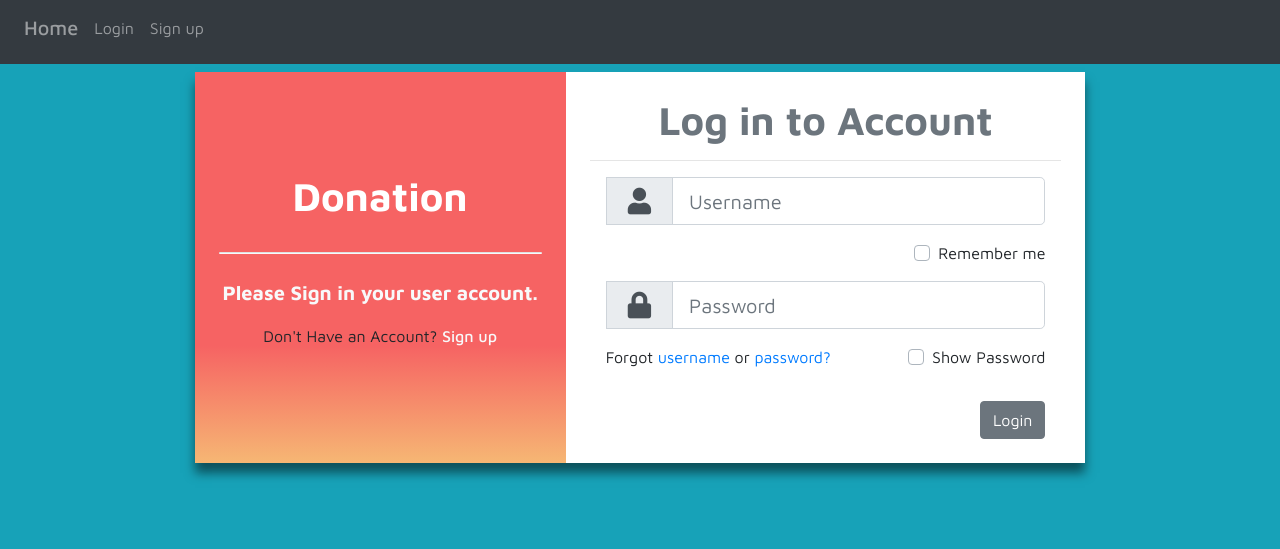
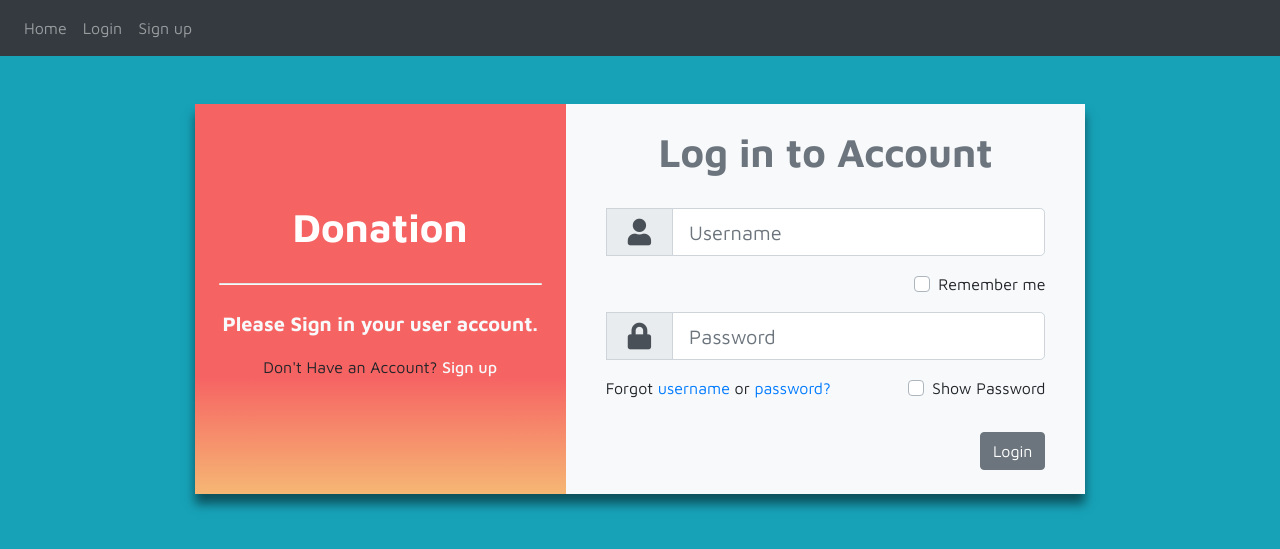
Before and after one commit to tdctkz/CS451R, a Flask app: page /login in a window 1280 px wide. Shown: the top 549 px of the page. Run offline with Flask 2, Linux system fonts and the light colour scheme; some libraries are stand-ins or nearby versions.

Commit message:
design update

```diff
--- a/static/style.css
+++ b/static/style.css
@@ -7,23 +7,15 @@
     font-family: "Maven Pro", sans-serif;
 }
 
-.mybg {
-    background-color: rgb(138, 168, 234);
-}
-
-.mybase {
-    background-color: hsl(171, 42%, 94%);
-}
-
-.myColor {
+.makeColor {
     background-image: linear-gradient(#f66363 70%, hsl(43, 87%, 72%) 110%);
 }
 
-.myShadow {
+.makeShadow {
     box-shadow: 0 10px 10px rgba(0, 0, 0, 0.5);
 }
 
-.myBtn {
+.makeBtn {
     border-radius: 50px;
     font-weight: bold;
     font-size: 20px;
@@ -31,11 +23,7 @@
     border: none;
 }
 
-.myBtn:hover {
-    background-image: linear-gradient(to right, #495aff 0%, #0acffe 100%);
-}
-
-.myHr {
+.makeHr {
     height: 1px;
     border-radius: 50px;
 }
@@ -45,9 +33,3 @@
     width: 50%;
     border: 2px solid #fff;
 }
-
-@media (max-width: 10px) {
-    .wrapper {
-        margin: 2px;
-    }
-}
--- a/templates/add_user.html
+++ b/templates/add_user.html
@@ -6,9 +6,9 @@
 <div class="container mt-5">
     <!-- Registration Form Start -->
     <div class="row justify-content-center">
-        <div class="col-lg-4 d-flex flex-column justify-content-center myColor p-4 myShadow">
+        <div class="col-lg-4 d-flex flex-column justify-content-center makeColor p-4 makeShadow">
             <h1 class="text-center font-weight-bold text-white">Donation</h1>
-            <hr class="my-4 bg-light myHr" />
+            <hr class="bg-light makeHr" />
             <p class="text-center font-weight-bolder text-light lead">Please create
                 your user account.</p>
             <a class="text-center" href="{{url_for('login')}}">
@@ -19,7 +19,7 @@
         </div>
         <div class="col-lg-6 bg-white p-4 myShadow">
             <h1 class="text-center font-weight-bold text-secondary">Create Account</h1>
-            <hr class="my-3" />
+            <br>
             <form class="mb-5 border-top" method="POST">
                 {{ form.hidden_tag() }}
                 <div class="input-group input-group-lg form-group">
--- a/templates/base.html
+++ b/templates/base.html
@@ -13,25 +13,44 @@
 </head>
 
 <body class="bg-info">
-  {% include 'navbar.html' %}
-  <br>
+  <nav class="navbar sticky-top navbar-expand-lg navbar-dark bg-dark">
+    <button class="navbar-toggler" type="button" data-toggle="collapse" data-target="#navbarSupportedContent"
+      aria-controls="navbarSupportedContent" aria-expanded="false" aria-label="Toggle navigation">
+      <span class="navbar-toggler-icon"></span>
+    </button>
+    <div class="collapse navbar-collapse" id="navbarSupportedContent">
+      <div class="navbar-nav mr-auto">
+        <a class="nav-item nav-link" href="{{url_for('home')}}">Home</a>
+        {% if current_user.is_authenticated %}
+
+        <a class="nav-item nav-link" href="{{url_for('user_page')}}">User Profile</a>
+        <a class="nav-item nav-link" href="{{url_for('create_fundraiser')}}">Create Fundraiser</a>
+        <a class="nav-item nav-link" href="{{url_for('logout')}}">Logout</a>
+        {% else %}
+        <a class="nav-item nav-link" href="{{url_for('login')}}">Login</a>
+        <a class="nav-item nav-link" href="{{url_for('add_user')}}">Sign up</a>
+        {% endif %}
+      </div>
+    </div>
+  </nav>
+
   {% with messages = get_flashed_messages(with_categories=true) %}
   {% if messages %}
   {% for category, message in messages %}
   {% if category == 'success' %}
-  <div class="alert alert-success alert-dismissible mt-5">
+  <div class="alert alert-success alert-dismissible">
     {{ message }}
     <button type="button" class="close" data-dismiss="alert">&times;</button>
   </div>
   {% endif %}
   {% if category == 'warning' %}
-  <div class="alert alert-warning alert-dismissible mt-5">
+  <div class="alert alert-warning alert-dismissible">
     {{ message }}
     <button type="button" class="close" data-dismiss="alert">&times;</button>
   </div>
   {% endif %}
   {% if category == 'danger' %}
-  <div class="alert alert-danger alert-dismissible mt-5">
+  <div class="alert alert-danger alert-dismissible">
     {{ message }}
     <button type="button" class="close" data-dismiss="alert">&times;</button>
   </div>
--- a/templates/create_fundraiser.html
+++ b/templates/create_fundraiser.html
@@ -3,12 +3,12 @@
 {% block content %}
 
 
-<div class="container mt-5">
+<div class="container mt-2">
     <!-- Registration Form Start -->
     <div class="row justify-content-center">
-        <div class="col-lg-6 bg-white p-4 myShadow">
+        <div class="col-lg-6 bg-white p-4 makeShadow">
             <h2 class="text-center font-weight-bold text-secondary">Create Fundraiser</h2>
-            <hr class="my-3" />
+            <br>
             <form action="/create_fundraiser" method="POST" enctype="multipart/form-data">
                 {{ form.hidden_tag() }}
                 <div class="input-group input-group-lg form-group">
--- a/templates/donation_form.html
+++ b/templates/donation_form.html
@@ -3,16 +3,16 @@
 {% block content %}
 
 
-<div class="container mt-5">
+<div class="container">
     <!-- Donation form start-->
-    <div class="justify-content-center myShadow bg-light">
+    <div class="justify-content-center makeShadow bg-light">
         <div class="float-left mt-2 p-4">
             <a href="{{ url_for('fundraiser', id=fund_to_update.id)}}">
                 <i class="btn fas fa-arrow-left fa-lg"></i></a>
         </div>
         <br>
         <h1 class="text-center font-weight-bold text-secondary">Donation Form</h1>
-        <hr class="my-3" />
+        <br>
         <form method="POST" class="p-4">
             <div class="row">
                 <div class="col-lg-6">
--- a/templates/forgot_password.html
+++ b/templates/forgot_password.html
@@ -6,7 +6,7 @@
 <div class="container justify-content-center mt-2">
     <div class="row justify-content-center">
         <div class="col-lg-8">
-            <div class="myShadow">
+            <div class="makeShadow">
                 <div class="bg-white p-4">
                     <div class="float-left">
                         <a href="{{url_for('login')}}"><i class="btn fas fa-arrow-left fa-lg"></i></a>
--- a/templates/forgot_username.html
+++ b/templates/forgot_username.html
@@ -7,7 +7,7 @@
 <div class="container justify-content-center mt-2">
     <div class="row justify-content-center">
         <div class="col-lg-8">
-            <div class="myShadow">
+            <div class="makeShadow">
                 <div class="bg-white p-4">
                     <div class="float-left">
                         <a href="{{url_for('login')}}"><i class="btn fas fa-arrow-left fa-lg"></i></a>
--- a/templates/home.html
+++ b/templates/home.html
@@ -3,8 +3,8 @@
 {% block content %}
 
 
-<div class="container justify-content-center mt-4">
-    <div class=" row d-flex flex-column justify-content-center myColor p-4">
+<div class="container justify-content-center">
+    <div class=" row d-flex flex-column justify-content-center makeColor p-4">
         <h1 class="text-center font-weight-bold text-white">Donation</h1>
         <hr class="my-2 bg-light myHr" />
         <p class="text-center font-weight-bolder text-light lead">Giving little can help a lot.</p>
@@ -14,7 +14,7 @@
         </p>
     </div>
 </div>
-<div class="container mybg">
+<div class="container" style="background-color: #a0d3f5;">
     <div class="row row-cols-3 p-4">
         {% for fundraiser in all_fundraisers %}
         <div class="card-deck px-2 mb-4">
--- a/templates/login.html
+++ b/templates/login.html
@@ -1,15 +1,16 @@
-{% extends "base.html" %} {% block title %}Login{% endblock %} {% block
-content %}
+{% extends "base.html" %}
+
+{% block content %}
 
 <div class="container mt-5">
     <!-- Login Form Start -->
     <div class="row justify-content-center">
-        <div class="my-auto myShadow">
-            <div class="col-lg-12 bg-white">
+        <div class="makeShadow">
+            <div class="col-lg-12 bg-light">
                 <div class="row">
-                    <div class="col-lg-5 d-flex flex-column justify-content-center myColor p-4">
+                    <div class="col-lg-5 d-flex flex-column justify-content-center makeColor p-4">
                         <h1 class="text-center font-weight-bold text-white">Donation</h1>
-                        <hr class="my-4 bg-light myHr" />
+                        <hr class="my-4 bg-light makeHr" />
                         <p class="text-center font-weight-bolder text-light lead">Please Sign in
                             your user account.</p>
                         <p class="text-center text-black">Don't Have an Account?<a class="h6 text-light text-primary"
@@ -19,7 +20,7 @@ content %}
                     </div>
                     <div class="col-lg-7 p-4">
                         <h1 class="text-center font-weight-bold text-secondary">Log in to Account</h1>
-                        <hr class="my-3" />
+                        <br>
                         <form action="#" method="POST" class="px-3" id="login-form">
                             {{ form.hidden_tag() }}
                             <div class="input-group input-group-lg form-group">
--- a/templates/navbar.html
+++ b/templates/navbar.html
@@ -1,4 +1,4 @@
-<nav class="navbar fixed-top navbar-expand-lg navbar-dark bg-dark">
+<nav class="navbar navbar-expand-lg navbar-dark bg-dark">
     <button class="navbar-toggler" type="button" data-toggle="collapse" data-target="#navbar">
         <span class="navbar-toggler-icon"></span>
     </button>
--- a/templates/update_fundraiser.html
+++ b/templates/update_fundraiser.html
@@ -6,7 +6,7 @@
 <br />
 <div class="container p-4">
     <div class="row justify-content-center">
-        <div class="col-lg-6 bg-white p-4 myShadow">
+        <div class="col-lg-6 bg-white p-4 makeShadow">
             <h2>Update Fundraiser</h2>
             <form action="/update_fundraiser/{{ fundraiser_to_update.id }}" method="POST">
                 {{ form.hidden_tag() }}
--- a/templates/update_user.html
+++ b/templates/update_user.html
@@ -4,7 +4,7 @@
 
 {% if id == current_user.id %}
 <br />
-<div class="container myShadow bg-light mt-4 p-4">
+<div class="container myShadow bg-light p-4">
     <h2>Update User Profile</h2>
     <form action="/update_user/{{ name_to_update.id }}" method="POST">
         {{ form.hidden_tag() }}
--- a/templates/user_page.html
+++ b/templates/user_page.html
@@ -2,7 +2,7 @@
 {% block title %}user{% endblock %}
 {% block content %}
 
-<div class="container myShadow bg-light mt-5 p-4">
+<div class="container makeShadow bg-light p-4">
     <div class="row">
         <div class="col-lg-5">
             <div>
@@ -36,7 +36,7 @@
     </div>
 </div>
 <br>
-<div class="container my-auto myShadow bg-light mt-4 p-4">
+<div class="container makeShadow bg-light p-4">
     <div class="container">
         <h2>Fundraiser Created</h2>
         <table class="table table-striped">
```
Also changed, not shown: templates/fundraiser_page.html (+6 -7 lines), donation.db.
